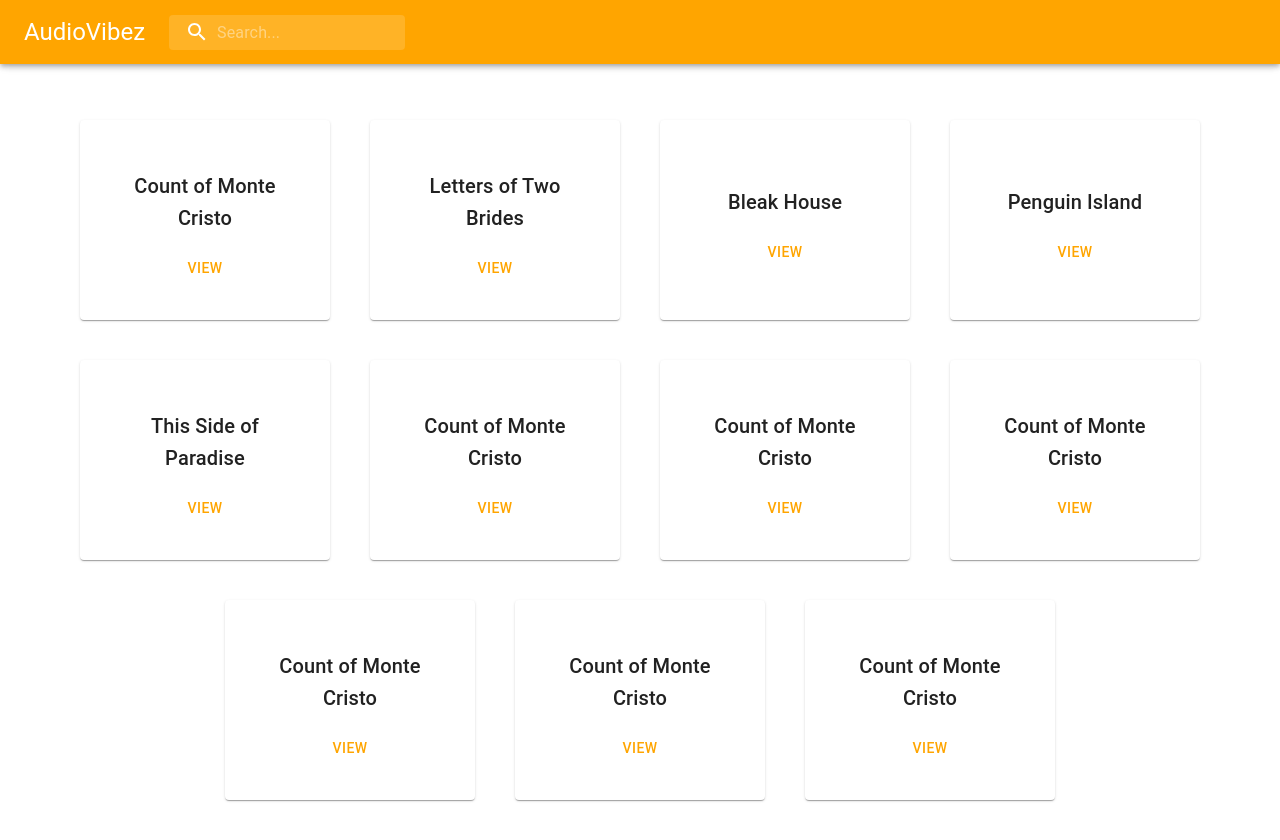
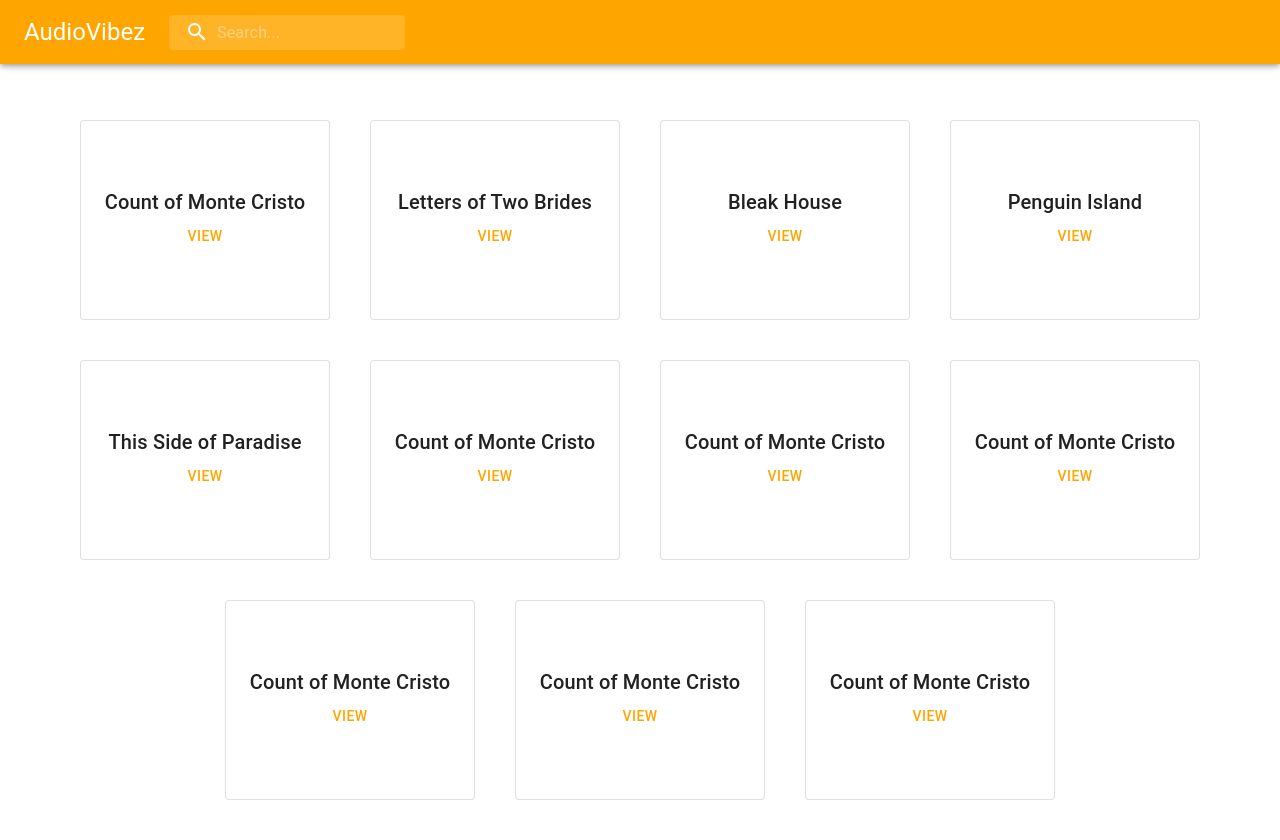
Before and after one commit to BCIT-SSD-2020-21/passion-project-rachwongrw, a React (Create React App) app in the folder ClientApp/: page / in a window 1280 px wide. Shown: the top 840 px of the page. Built offline with nearby package versions, Linux system fonts and the light colour scheme.

Commit message:
added styling

```diff
--- a/ClientApp/src/components/Audiobook/index.js
+++ b/ClientApp/src/components/Book/index.js
@@ -1,6 +1,6 @@
 import React from 'react';
 import { makeStyles } from '@material-ui/core/styles';
-import { Box, Button, Card, CardHeader } from '@material-ui/core';
+import { Box, Button, Card, Typography } from '@material-ui/core';
 
 const useStyles = makeStyles({
   root: {
@@ -16,7 +16,12 @@ const useStyles = makeStyles({
     display: 'flex',
     flexDirection: 'column',
     justifyContent: 'center',
-    alignItems: 'center'
+    alignItems: 'center',
+    "&:hover": {
+      transition: 'all 1s',
+      transform: 'scaleY(1.05) scaleX(1.05)',
+      borderColor: 'rgba(255,165,0,0.5)'
+    }
   },
   cardHeader: {
     textAlign: 'center'
@@ -34,12 +39,8 @@ export default function Audiobook({ cardClicked, book }) {
   const classes = useStyles();
   return (
     <Box className={classes.root}>
-      <Card className={classes.card}>
-          <CardHeader
-            className={classes.cardHeader}
-            titleTypographyProps={{ variant: 'h6' }}
-            title={title}
-          />
+      <Card variant="outlined" className={classes.card}>
+          <Typography variant="h6">{title}</Typography>
           <Button className={classes.button} onClick={() => cardClicked({ id })}>View</Button>
       </Card>
     </Box>
--- a/ClientApp/src/layouts/HomePage/index.js
+++ b/ClientApp/src/layouts/HomePage/index.js
@@ -1,7 +1,7 @@
 import { makeStyles } from '@material-ui/core';
 import React from 'react';
 import { useHistory } from 'react-router-dom';
-import Audiobook from '../../components/Audiobook';
+import Book from '../../components/Book';
 import { booksArray } from '../../data/fakeData'
 
 const useStyles = makeStyles({
@@ -27,7 +27,7 @@ export default function HomePage() {
   return (
     <div className={classes.root}>
       {booksArray.map((book) =>
-        <Audiobook book={book} cardClicked={cardClicked} />
+        <Book book={book} cardClicked={cardClicked} />
       )}
     </div>
   );
```
